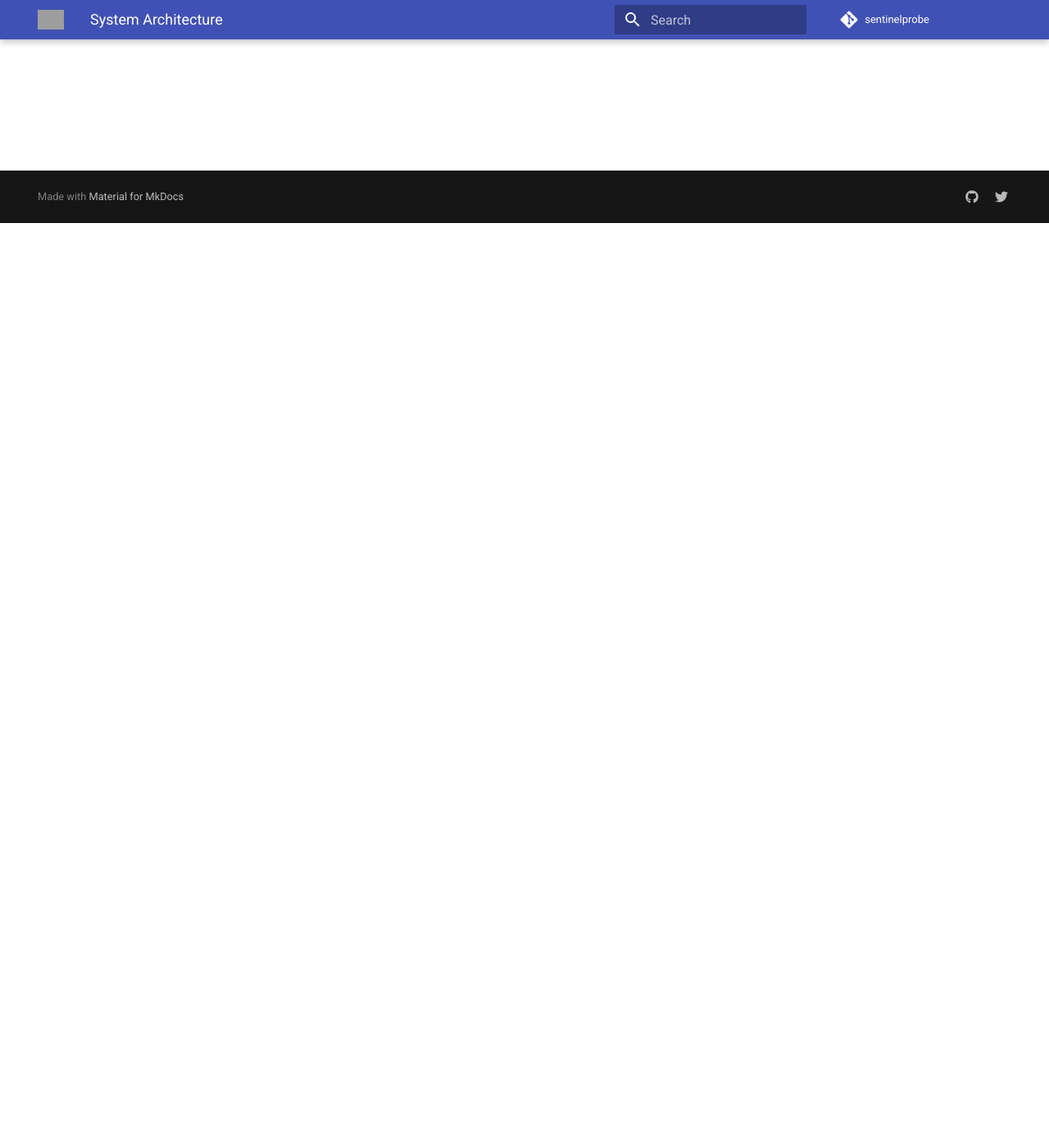
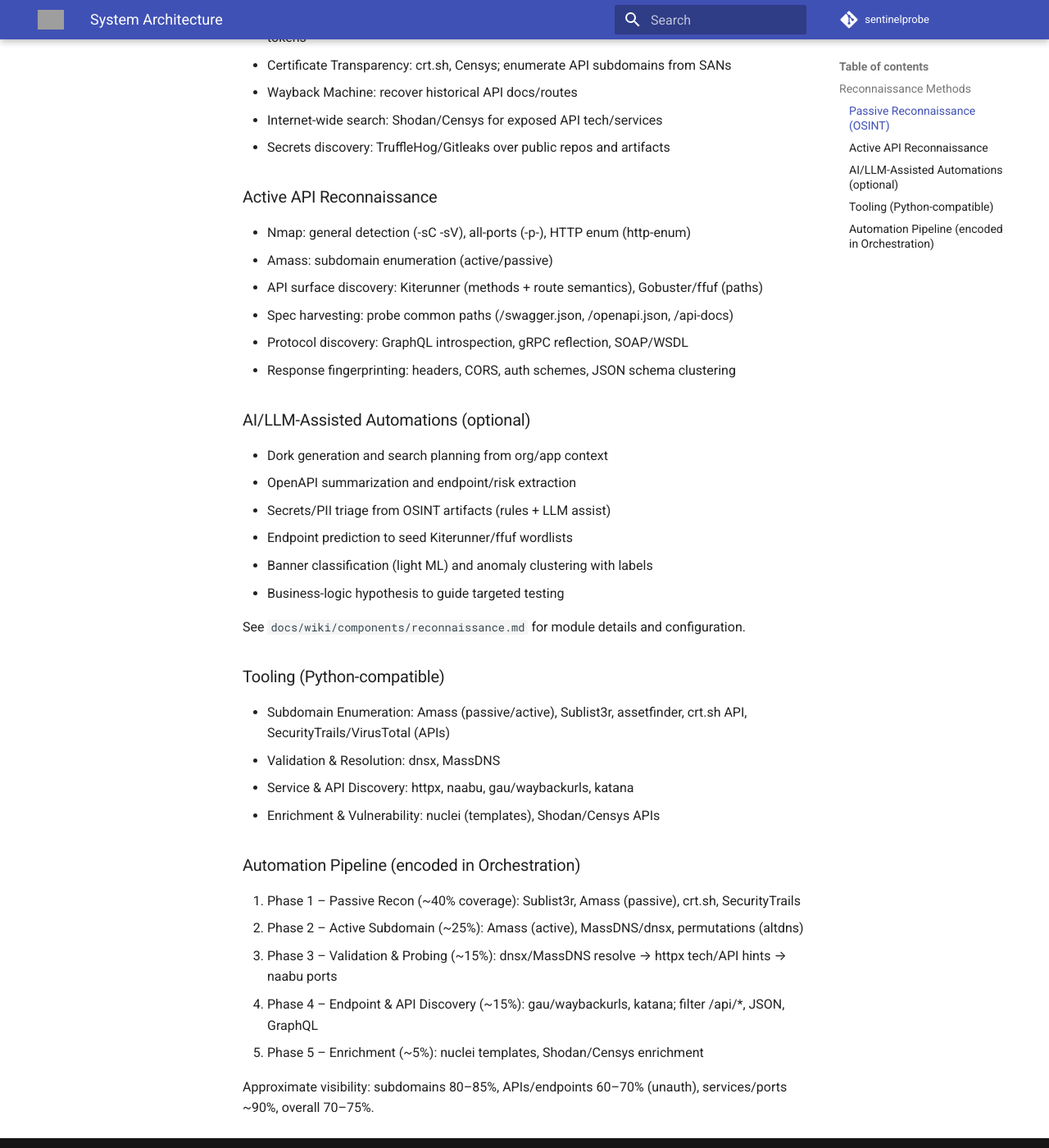
Before and after one commit to viraj2252/SentinelProbe, an MkDocs documentation site: the page built from docs/planning/architecture.md, in a window 1280 px wide and 1400 px high, scrolled down 1128 px. Shown: the whole window at 82% size. Built offline with MkDocs 1.6.1 and Material for MkDocs 9.7.7, drawn with Linux system fonts in a browser that asks for light colours; comment, search, counter and statistics services are not loaded; some of the changed text lies outside the part shown; grey boxes are pictures that could not be loaded.

````diff
--- a/docs/planning/architecture.md
+++ b/docs/planning/architecture.md
@@ -22,3 +22,48 @@ flowchart TD
     L[Security Team Dashboard] <--> B
     L <--> G
 ```
+
+## Reconnaissance Methods
+
+This solution incorporates both passive OSINT and active API/network reconnaissance, with optional AI-assisted automation.
+
+### Passive Reconnaissance (OSINT)
+- Google Dorking: site/domain queries for OpenAPI/Swagger, keys, tokens, headers
+- GitHub Dorking: filename:swagger.json, extension:.json, "api key", "authorization: Bearer", tokens
+- Certificate Transparency: crt.sh, Censys; enumerate API subdomains from SANs
+- Wayback Machine: recover historical API docs/routes
+- Internet-wide search: Shodan/Censys for exposed API tech/services
+- Secrets discovery: TruffleHog/Gitleaks over public repos and artifacts
+
+### Active API Reconnaissance
+- Nmap: general detection (-sC -sV), all-ports (-p-), HTTP enum (http-enum)
+- Amass: subdomain enumeration (active/passive)
+- API surface discovery: Kiterunner (methods + route semantics), Gobuster/ffuf (paths)
+- Spec harvesting: probe common paths (/swagger.json, /openapi.json, /api-docs)
+- Protocol discovery: GraphQL introspection, gRPC reflection, SOAP/WSDL
+- Response fingerprinting: headers, CORS, auth schemes, JSON schema clustering
+
+### AI/LLM-Assisted Automations (optional)
+- Dork generation and search planning from org/app context
+- OpenAPI summarization and endpoint/risk extraction
+- Secrets/PII triage from OSINT artifacts (rules + LLM assist)
+- Endpoint prediction to seed Kiterunner/ffuf wordlists
+- Banner classification (light ML) and anomaly clustering with labels
+- Business-logic hypothesis to guide targeted testing
+
+See `docs/wiki/components/reconnaissance.md` for module details and configuration.
+
+### Tooling (Python-compatible)
+- Subdomain Enumeration: Amass (passive/active), Sublist3r, assetfinder, crt.sh API, SecurityTrails/VirusTotal (APIs)
+- Validation & Resolution: dnsx, MassDNS
+- Service & API Discovery: httpx, naabu, gau/waybackurls, katana
+- Enrichment & Vulnerability: nuclei (templates), Shodan/Censys APIs
+
+### Automation Pipeline (encoded in Orchestration)
+1. Phase 1 – Passive Recon (~40% coverage): Sublist3r, Amass (passive), crt.sh, SecurityTrails
+2. Phase 2 – Active Subdomain (~25%): Amass (active), MassDNS/dnsx, permutations (altdns)
+3. Phase 3 – Validation & Probing (~15%): dnsx/MassDNS resolve → httpx tech/API hints → naabu ports
+4. Phase 4 – Endpoint & API Discovery (~15%): gau/waybackurls, katana; filter /api/*, JSON, GraphQL
+5. Phase 5 – Enrichment (~5%): nuclei templates, Shodan/Censys enrichment
+
+Approximate visibility: subdomains 80–85%, APIs/endpoints 60–70% (unauth), services/ports ~90%, overall 70–75%.
````
Also changed, not shown: docs/planning/TODO.md (+41 -0 lines), requirements.txt (added, +15 -0 lines), 1 other file.
